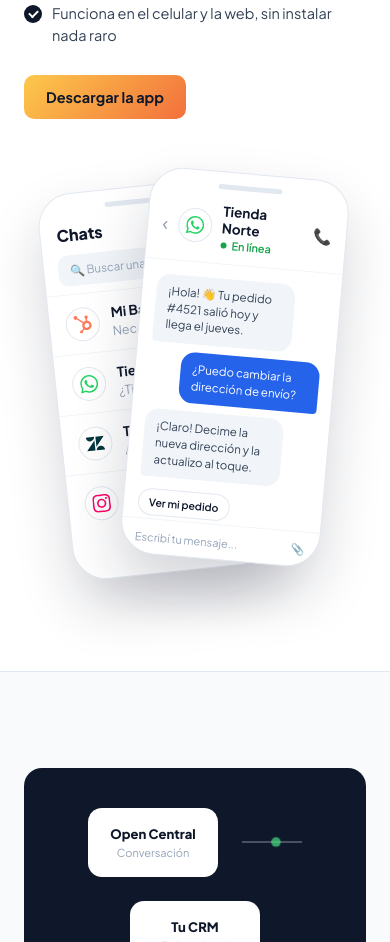
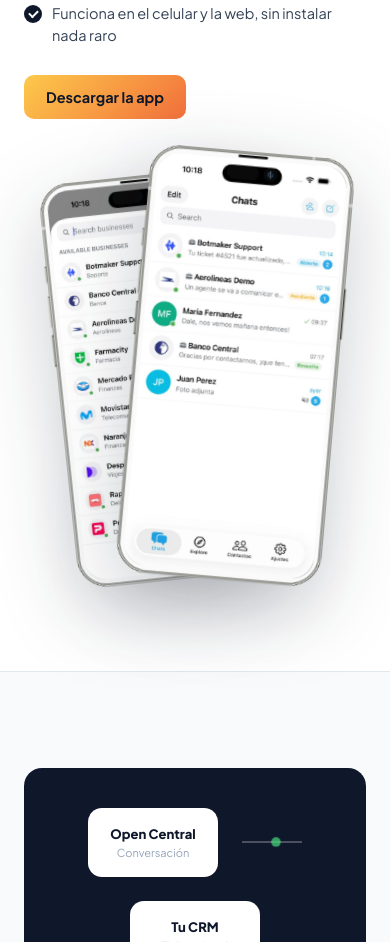
Before and after one commit to santiagogarbers/open-central-landing, a plain HTML site: page index.html in a window 390 px wide. Shown: the part 3504-4446 px from the top of the page. Drawn offline with Linux system fonts and the light colour scheme.

Commit message:
Replace phone mock UI with real product mockup screenshots
Swaps the CSS-drawn fake phone screens in the "Un chat, todas tus empresas" section for actual iPhone mockup images (chats list + business search), keeping the diagonal stacked layout.

```diff
--- a/index.html
+++ b/index.html
@@ -183,36 +183,8 @@
     </div>
     <div class="col-visual">
       <div class="phones-stack">
-        <div class="phone-shell back">
-          <div class="phone-list-header">Chats</div>
-          <div class="phone-search">🔍 Buscar una empresa...</div>
-          <div class="chat-row light"><span class="chip-avatar" data-icon="hubspot"></span><div class="chat-copy"><b>Mi Banco</b><span>Necesito ayuda con mi pedido...</span></div><span class="unread"></span></div>
-          <div class="chat-row light"><span class="chip-avatar" data-icon="whatsapp"></span><div class="chat-copy"><b>Tienda Norte</b><span>¿Tienen envío a Córdoba?</span></div></div>
-          <div class="chat-row light"><span class="chip-avatar" data-icon="zendesk"></span><div class="chat-copy"><b>Telecom Sur</b><span>Actualizado por Diego R.</span></div></div>
-          <div class="chat-row light"><span class="chip-avatar" data-icon="instagram"></span><div class="chat-copy"><b>Cafetería Lola</b><span>Perfecto, ¡muchas gracias!</span></div></div>
-        </div>
-
-        <div class="phone-shell front">
-          <div class="phone-convo-header">
-            <span class="convo-back">‹</span>
-            <span class="chip-avatar" data-icon="whatsapp"></span>
-            <div class="convo-id"><b>Tienda Norte</b><span class="convo-online"><i></i>En línea</span></div>
-            <span class="convo-call">📞</span>
-          </div>
-          <div class="phone-convo-body">
-            <div class="bubble received">¡Hola! 👋 Tu pedido #4521 salió hoy y llega el jueves.</div>
-            <div class="bubble sent">¿Puedo cambiar la dirección de envío?</div>
-            <div class="bubble received">¡Claro! Decime la nueva dirección y la actualizo al toque.</div>
-            <div class="quick-replies">
-              <span class="quick-reply-chip">Ver mi pedido</span>
-              <span class="quick-reply-chip">Hablar con un agente</span>
-            </div>
-          </div>
-          <div class="phone-convo-input">
-            <span>Escribí tu mensaje...</span>
-            <span class="convo-attach">📎</span>
-          </div>
-        </div>
+        <img src="assets/mockup-business.png" alt="Selector de empresas disponibles en Open Central" class="phone-shot back" />
+        <img src="assets/mockup-chats.png" alt="Bandeja de chats de Open Central con empresas y contactos" class="phone-shot front" />
       </div>
     </div>
   </div>
--- a/styles.css
+++ b/styles.css
@@ -318,55 +318,18 @@
 }
 
 .phones-stack { position: relative; height: 470px; display: flex; align-items: center; justify-content: center; }
-.phone-shell {
-  position: absolute; width: 232px; height: 448px; background: #fff;
-  border-radius: 34px; border: 1px solid var(--border);
-  box-shadow: 0 28px 56px rgba(15,23,42,0.18);
-  overflow: hidden; display: flex; flex-direction: column;
+.phone-shot {
+  position: absolute; width: 230px; height: auto; display: block;
+  filter: drop-shadow(0 24px 40px rgba(15,23,42,0.22));
 }
-.phone-shell::before {
-  content: ""; position: absolute; top: 12px; left: 50%; transform: translateX(-50%);
-  width: 64px; height: 5px; border-radius: 3px; background: #e2e8f0; z-index: 5;
-}
-.phone-shell.back { transform: translate(-58px, 4px) rotate(-6deg); z-index: 1; }
-.phone-shell.front { transform: translate(58px, -8px) rotate(5deg); z-index: 2; }
-
-.phone-list-header { font-size: 16px; font-weight: 800; padding: 30px 16px 10px; }
-.phone-search {
-  margin: 0 14px 8px; background: #f1f5f9; border-radius: 10px; padding: 8px 12px;
-  font-size: 11.5px; color: #94a3b8;
-}
-
-.phone-convo-header {
-  display: flex; align-items: center; gap: 10px; padding: 30px 14px 12px;
-  border-bottom: 1px solid #f1f5f9;
-}
-.convo-back { font-size: 20px; color: var(--muted-2); line-height: 1; }
-.convo-id { flex: 1; min-width: 0; display: flex; flex-direction: column; gap: 2px; }
-.convo-id b { font-size: 13.5px; font-weight: 700; color: var(--navy); }
-.convo-online { display: inline-flex; align-items: center; gap: 5px; font-size: 11px; color: #16a34a; font-weight: 600; }
-.convo-online i { width: 6px; height: 6px; border-radius: 50%; background: #16a34a; display: inline-block; }
-.convo-call { font-size: 15px; }
-
-.phone-convo-body { flex: 1; padding: 14px; display: flex; flex-direction: column; gap: 8px; overflow: hidden; }
-.bubble { max-width: 82%; padding: 9px 12px; border-radius: 14px; font-size: 11.5px; line-height: 1.45; }
-.bubble.received { align-self: flex-start; background: #f1f5f9; color: #334155; border-bottom-left-radius: 4px; }
-.bubble.sent { align-self: flex-end; background: var(--blue); color: #fff; border-bottom-right-radius: 4px; }
-.quick-replies { display: flex; flex-wrap: wrap; gap: 6px; margin-top: 4px; }
-.quick-reply-chip {
-  font-size: 10.5px; font-weight: 600; color: var(--navy); border: 1px solid var(--border);
-  border-radius: 999px; padding: 6px 10px;
-}
-.phone-convo-input {
-  display: flex; align-items: center; justify-content: space-between; gap: 8px;
-  border-top: 1px solid #f1f5f9; padding: 10px 14px; font-size: 11px; color: #94a3b8;
-}
+.phone-shot.back { transform: translate(-58px, 4px) rotate(-6deg); z-index: 1; }
+.phone-shot.front { width: 244px; transform: translate(58px, -8px) rotate(5deg); z-index: 2; }
 
 @media (max-width: 640px) {
   .phones-stack { height: 400px; }
-  .phone-shell { width: 200px; height: 388px; }
-  .phone-shell.back { transform: translate(-40px, 4px) rotate(-6deg); }
-  .phone-shell.front { transform: translate(40px, -8px) rotate(5deg); }
+  .phone-shot { width: 198px; }
+  .phone-shot.back { transform: translate(-40px, 4px) rotate(-6deg); }
+  .phone-shot.front { width: 210px; transform: translate(40px, -8px) rotate(5deg); }
 }
 
 .sync-visual {
```
Also changed, not shown: assets/mockup-business.png (added), assets/mockup-chats.png (added).
